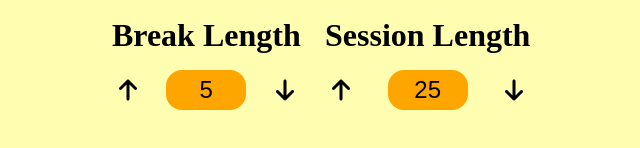
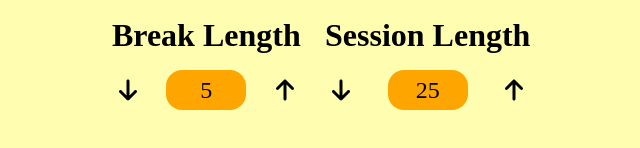
Before and after one commit to zun-liang/fcc-25-5-clock, a React (Vite) app: page / in a window 1280 px wide. Shown: the part 212-360 px from the top of the page, without its empty margins (323-963 px from the left). Built offline with nearby package versions, Linux system fonts and the light colour scheme.

Commit message:
update Clock

```diff
--- a/src/Clock.tsx
+++ b/src/Clock.tsx
@@ -6,7 +6,7 @@ import {
   faPlay,
 } from "@fortawesome/free-solid-svg-icons";
 import { FontAwesomeIcon } from "@fortawesome/react-fontawesome";
-import { useState } from "react";
+import { useState, useEffect } from "react";
 import styled from "styled-components";
 
 import Timer from "./Timer";
@@ -32,7 +32,7 @@ const LengthContainer = styled.div`
   row-gap: 1rem;
   column-gap: 0.5rem;
 `;
-const StyledLabel = styled.label`
+const StyledLabel = styled.p`
   grid-column: 1 / -1;
   justify-self: center;
   font-size: 1.5rem;
@@ -41,21 +41,17 @@ const StyledLabel = styled.label`
     font-size: 2rem;
   }
 `;
-const StyledInput = styled.input`
-  border: none;
-  outline: none;
+const StyledLength = styled.p`
+  display: flex;
+  flex-direction: row;
+  justify-content: center;
+  align-items: center;
   background-color: orange;
   border-radius: 1rem;
   width: 5rem;
   height: 2.5rem;
   font-size: 1.5rem;
   text-align: center;
-  &::-webkit-outer-spin-button,
-  &::-webkit-inner-spin-button {
-    -webkit-appearance: none;
-    margin: 0;
-  }
-  -moz-appearance: textfield;
 `;
 const Arrow = styled(FontAwesomeIcon)`
   font-size: 1.5rem;
@@ -71,33 +67,23 @@ const Icon = styled(FontAwesomeIcon)`
 `;
 
 const Clock = () => {
+  const [sessionLength, setSessionLength] = useState(25);
   const [breakLength, setBreakLength] = useState(5);
-  const [sessionLength, setSessionLength] = useState(25);
+  const [sessionLeft, setSessionLeft] = useState(25 * 60);
+  const [breakLeft, setBreakLeft] = useState(5 * 60);
   const [start, setStart] = useState(false);
+  const [onBreak, setOnBreak] = useState(false);
+  const [playSound, setPlaySound] = useState(false);
   const handleStart = () => setStart(true);
   const handlePause = () => setStart(false);
   const handleReset = () => {
     setStart(false);
+    setOnBreak(false);
+    setSessionLength(25);
     setBreakLength(5);
-    setSessionLength(25);
-  };
-
-  const updateBreakLength = (e: React.FormEvent<HTMLInputElement>): void => {
-    const breakInput = e.currentTarget.value;
-    if (breakInput) {
-      setBreakLength(parseInt(breakInput));
-    } else {
-      setBreakLength(0);
-    }
-  };
-
-  const updateSessionLength = (e: React.FormEvent<HTMLInputElement>): void => {
-    const sessionInput = e.currentTarget.value;
-    if (sessionInput) {
-      setSessionLength(parseInt(sessionInput));
-    } else {
-      setSessionLength(0);
-    }
+    setSessionLeft(25 * 60);
+    setBreakLeft(5 * 60);
+    setPlaySound(false);
   };
 
   const incrementBreak = () => {
@@ -107,7 +93,7 @@ const Clock = () => {
   };
 
   const decrementBreak = () => {
-    if (breakLength >= 1) {
+    if (breakLength > 1) {
       setBreakLength((prev) => prev - 1);
     }
   };
@@ -119,68 +105,64 @@ const Clock = () => {
   };
 
   const decrementSession = () => {
-    if (sessionLength >= 1) {
+    if (sessionLength > 1) {
       setSessionLength((prev) => prev - 1);
     }
   };
+
+  useEffect(() => {
+    setSessionLeft(sessionLength * 60);
+  }, [sessionLength]);
+
+  useEffect(() => {
+    setBreakLeft(breakLength * 60);
+  }, [breakLength]);
 
   return (
     <ClockContainer>
       <Title>25 + 5 Clock</Title>
       <LengthContainer>
-        <StyledLabel htmlFor="break-length" id="break-label">
-          Break Length
-        </StyledLabel>
-        <Arrow icon={faArrowUp} id="break-increment" onClick={incrementBreak} />
-        <StyledInput
-          id="break-length"
-          name="break-length"
-          type="number"
-          min="1"
-          max="60"
-          value={breakLength}
-          onChange={updateBreakLength}
-        />
+        <StyledLabel id="break-label">Break Length</StyledLabel>
         <Arrow
           icon={faArrowDown}
           id="break-decrement"
           onClick={decrementBreak}
         />
+        <StyledLength id="break-length">{breakLength}</StyledLength>
+        <Arrow icon={faArrowUp} id="break-increment" onClick={incrementBreak} />
       </LengthContainer>
       <LengthContainer>
-        <StyledLabel htmlFor="session-length" id="session-label">
-          Session Length
-        </StyledLabel>
+        <StyledLabel id="session-label">Session Length</StyledLabel>
+        <Arrow
+          icon={faArrowDown}
+          id="session-decrement"
+          onClick={decrementSession}
+        />
+        <StyledLength id="session-length">{sessionLength}</StyledLength>
         <Arrow
           icon={faArrowUp}
           id="session-increment"
           onClick={incrementSession}
         />
-        <StyledInput
-          id="session-length"
-          name="session-length"
-          type="number"
-          min="1"
-          max="60"
-          value={sessionLength}
-          onChange={updateSessionLength}
-        />
-        <Arrow
-          icon={faArrowDown}
-          id="session-decrement"
-          onClick={decrementSession}
-        />
       </LengthContainer>
       <Timer
         start={start}
+        onBreak={onBreak}
+        setOnBreak={setOnBreak}
         breakLength={breakLength}
         sessionLength={sessionLength}
+        sessionLeft={sessionLeft}
+        setSessionLeft={setSessionLeft}
+        breakLeft={breakLeft}
+        setBreakLeft={setBreakLeft}
+        setPlaySound={setPlaySound}
       />
       <IconsContainer>
         <Icon icon={faPlay} id="start_stop" onClick={handleStart} />
         <Icon icon={faPause} onClick={handlePause} />
         <Icon icon={faArrowsRotate} id="reset" onClick={handleReset} />
       </IconsContainer>
+      <audio id="beep" src="./assets/beep.wav"></audio>
     </ClockContainer>
   );
 };
```
